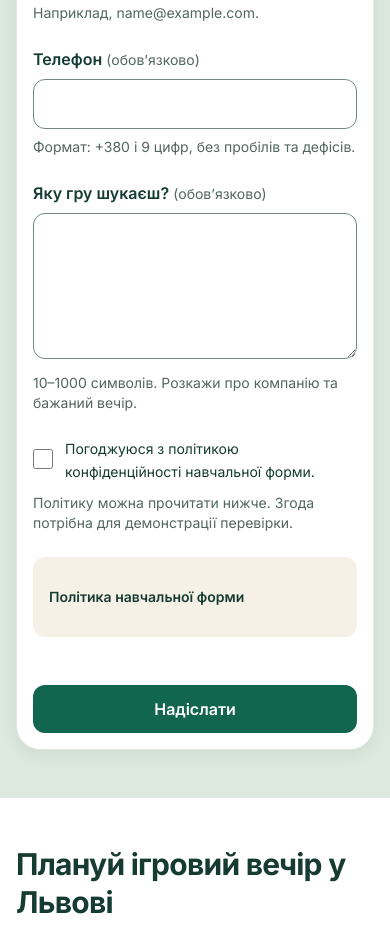
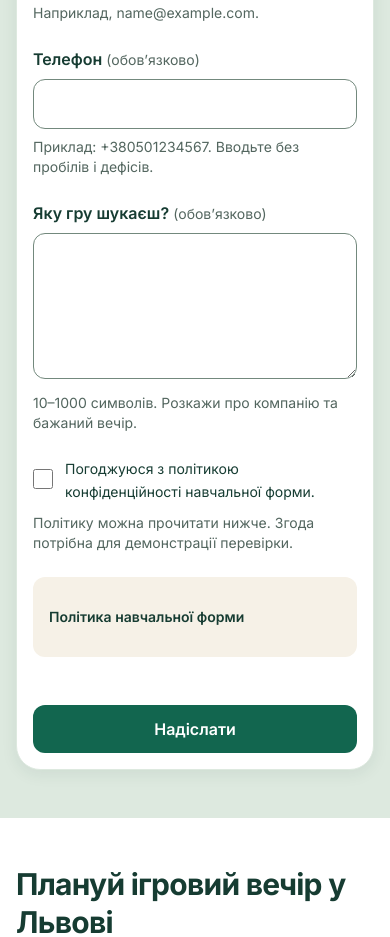
Before and after one commit to dmyas-spec/tviy-hid-lab9, a website with bundled scripts: page index.html in a window 390 px wide. Shown: the part 6951-7888 px from the top of the page. Built offline with nearby package versions, Linux system fonts and the light colour scheme.

Commit message:
fix: show a complete Ukrainian phone example in form hint

```diff
--- a/index.html
+++ b/index.html
@@ -721,7 +721,7 @@
 <div class="min-w-0 space-y-2 md:col-span-2">
       <label class="block font-semibold" for="phone">Телефон <span class="text-sm font-normal text-muted">(обов’язково)</span></label>
       <input id="phone" name="phone" aria-describedby="phoneHint phoneError phoneSuccess" aria-invalid="false" data-state="normal" required class="min-h-12 min-w-0 w-full rounded-control border border-line bg-white px-4 py-3 text-ink outline-offset-2 transition-colors focus-visible:outline focus-visible:outline-2 focus-visible:outline-brand motion-reduce:transition-none" autocomplete="tel" inputmode="tel" aria-required="true" type="tel">
-      <p class="text-sm text-muted" id="phoneHint">Формат: +380 і 9 цифр, без пробілів та дефісів.</p>
+      <p class="text-sm text-muted" id="phoneHint">Приклад: +380501234567. Вводьте без пробілів і дефісів.</p>
       <p class="text-sm font-medium text-red-700" id="phoneError" hidden></p>
       <p class="text-sm font-medium text-green-800" id="phoneSuccess" hidden>✓ Поле заповнено коректно.</p>
     </div>
```
Also changed, not shown: components/feedback-form.html (+1 -1 lines).
